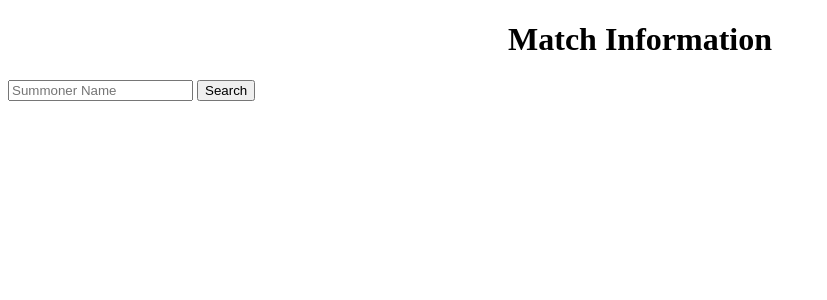
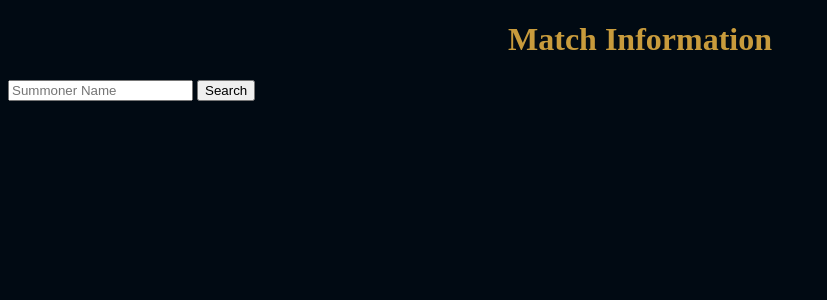
Before and after one commit to ArthurBarbatodaSilva/LOL_API, a Flask app: page /api/match/1 in a window 1280 px wide. Shown: the top 300 px of the page, without its empty margins (0-827 px from the left). Run offline with Flask 3, Linux system fonts and the light colour scheme; data that the repository does not hold is empty.

Commit message:
Customização com css

```diff
--- a/main.py
+++ b/main.py
@@ -7,7 +7,7 @@ app = Flask(__name__)
 def get_matches(userInput):
     summoner_name = userInput
     summoner = get_summoner_info(summoner_name)
-    summoner_match_ids = get_match_ids_by_summoner_puuid(summoner['puuid'], 2)
+    summoner_match_ids = get_match_ids_by_summoner_puuid(summoner['puuid'], 10)
     data = []
 
     for matchId in summoner_match_ids:
--- a/static/style.css
+++ b/static/style.css
@@ -1,3 +1,9 @@
+@font-face {
+    font-family: 'LOL';
+    src: url(../fontes/BeaufortforLOL-Bold.otf);
+}
+
+
 .participants-container {
     display: flex;
     flex-direction: column;
@@ -31,7 +37,10 @@
 }
 
 h1{
-    text-align: center
+    text-align: center;
+    background-color:#010A13;
+    color: #C89B3C;
+
 }
 
 .grid-container {
@@ -39,3 +48,12 @@ h1{
     padding: 10px;
     margin-bottom: 20px;
 }
+
+body{
+    background-color:#010A13;
+}
+
+.participant{
+    color: white;
+    border: solid #C89B3C;
+}
```
